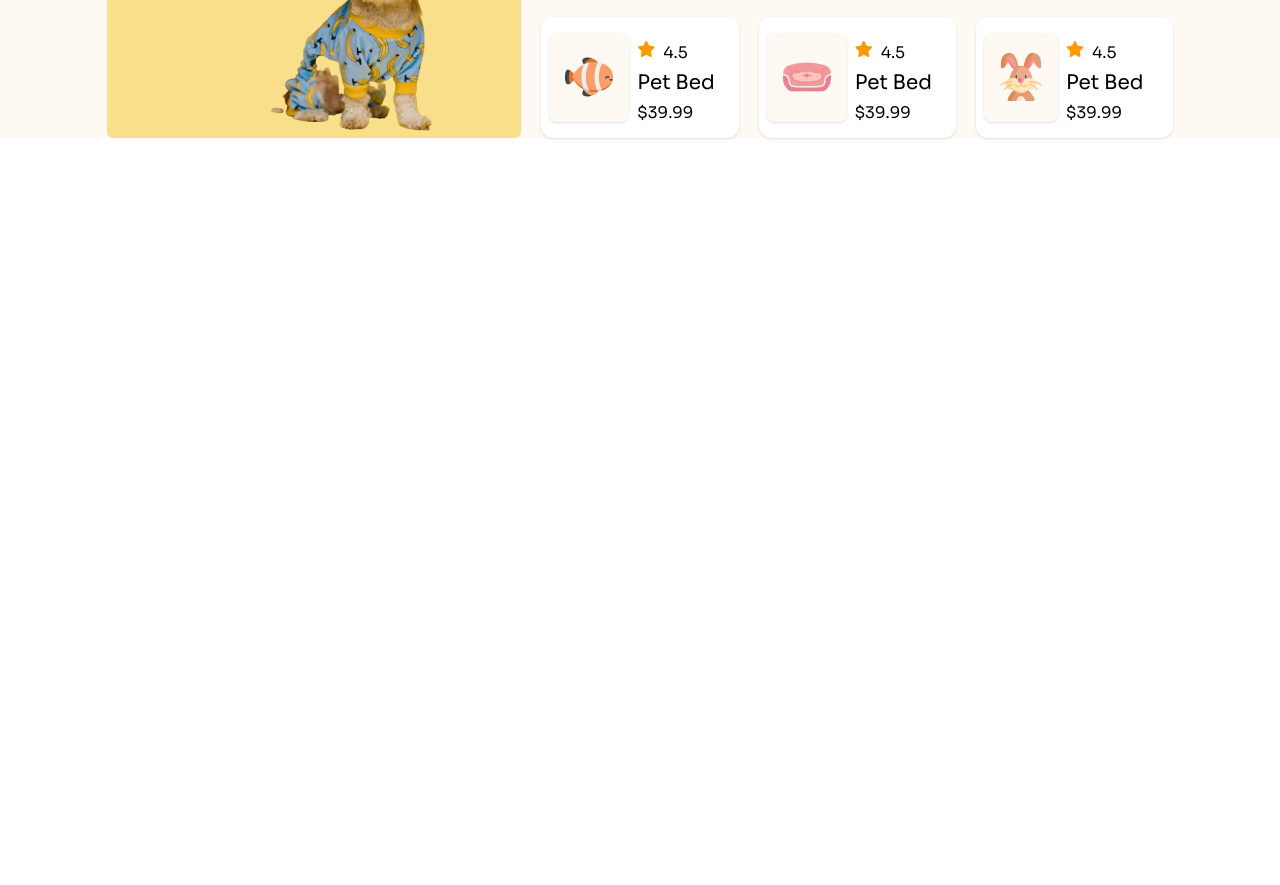
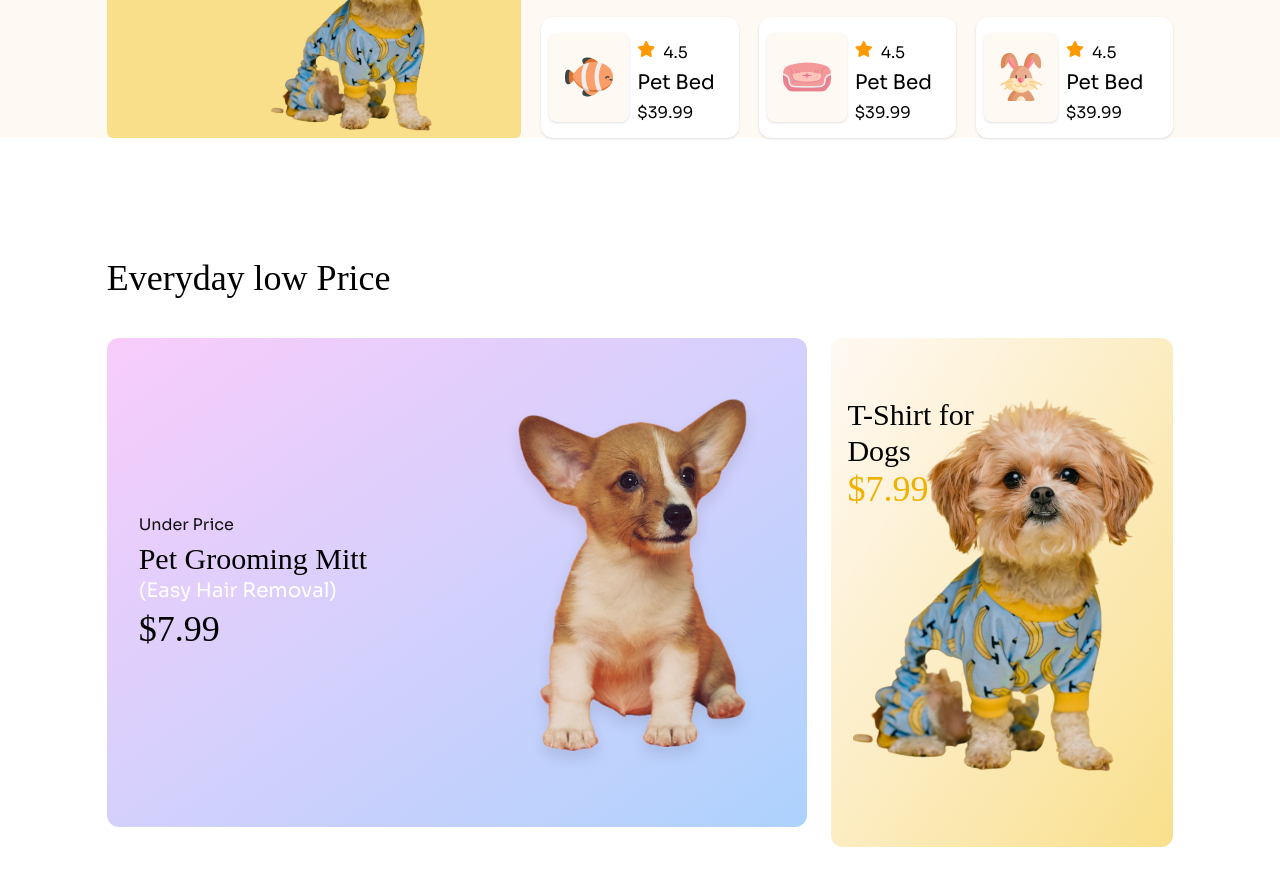
Before and after one commit to tasad44/pet-shop-assign-three, a plain HTML site: page index.html in a window 1280 px wide. Shown: the part 1608-2493 px from the top of the page. Before the commit the page ends 1866 px from the top, so only its background shows below. Drawn offline with nearby package versions, Linux system fonts and the light colour scheme; a web font is replaced by a local one.

Commit message:
price section done

```diff
--- a/index.html
+++ b/index.html
@@ -235,6 +235,49 @@
 
           </section>
 
+          <!-- Everyday Low price section -->
+           <section class="w-11/12 md:w-5/6 mx-auto mb-10 lg:mb-30">
+            <h4 class="adlam-font text-2xl md:text-4xl mb-5 md:mb-8">Everyday low Price</h4>
+
+            <!-- price -->
+             <div class="md:flex gap-6 space-y-5 mt-10">
+              <!-- grooming price -->
+               <div class="grid grid-cols-2 rounded-xl bg-gradient-to-br from-[#F8CCFB] to-[#ACD2FD] items-center py-10 pl-8 pr-1">
+                <!-- text -->
+                 <div class="md:flex-1 mb-32 md:mb-1">
+                  <p class="text-base text-[#111111] md:flex hidden mb-1">Under Price</p>
+                  <h4 class="adlam-font text-xl md:text-3xl">Pet Grooming Mitt</h4>
+                  <h6 class="text-xl text-white md:flex hidden mb-1">(Easy Hair Removal)</h6>
+                  <h3 class="adlam-font text-white md:text-black text-3xl md:text-4xl">$7.99</h3>
+
+                 </div>
+                 <!-- image -->
+                  <div class="p-0">
+                    <img class="mr-0" src="./c1-assets/cute-dog-mid.png" alt="">
+
+                  </div>
+
+               </div>
+               <!-- T-Shirt price -->
+               <div class="grid grid-cols-2 md:relative gap-x-0 rounded-xl bg-gradient-to-br from-[#FFF9F4] to-[#F9DF8A] items-center px-4 py-2">
+                <!-- text -->
+                 <div class="z-10 mb-40 md:mb-70">
+                  <h4 class="adlam-font text-xl md:text-3xl">T-Shirt for Dogs</h4>
+                  <h3 class="adlam-font text-3xl md:text-4xl text-yellow-500">$7.99</h3>
+                 </div>
+                 <!-- image -->
+                 <div class="pt-10 flex justify-self-end md:absolute md:right-2 md:top-5">
+                  <img src="./c1-assets/cute-pet-mid.png" alt="">
+
+                 </div>
+
+               </div>
+
+             </div>
+
+
+           </section>
+
 
     </main>
     <footer>
```
